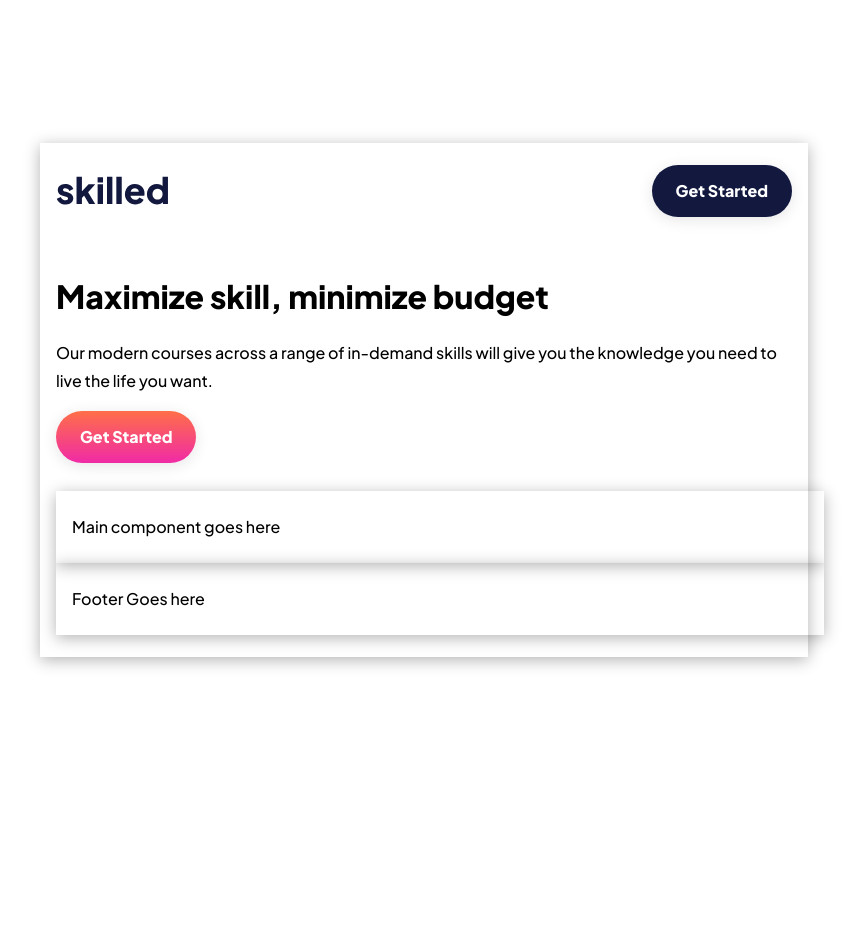
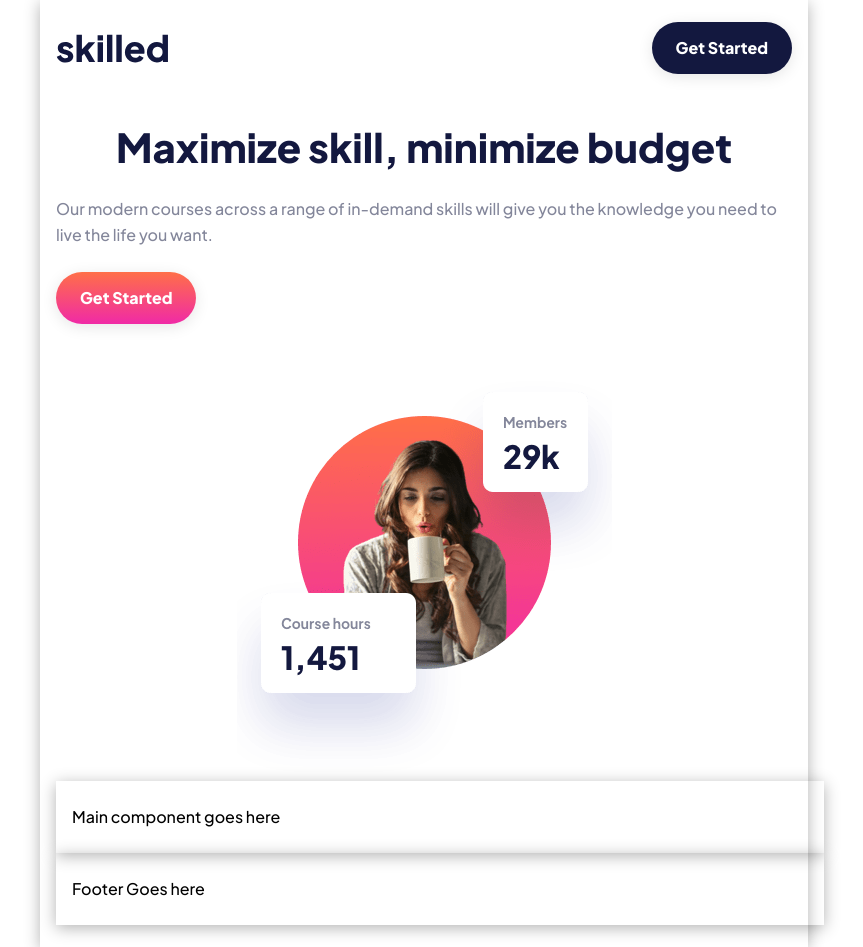
Before and after one commit to Hcmwebs/skilled-e-learning-landing, a React (Create React App) app: page / in a window 1280 px wide. Shown: the whole page, without its empty margins (216-1079 px from the left). Before the commit the page ends 800 px from the top, so only its background shows below. Built offline with nearby package versions, Linux system fonts and the light colour scheme.

Commit message:
styled the hero text for the hero text

```diff
--- a/src/Components/Hero.js
+++ b/src/Components/Hero.js
@@ -1,4 +1,6 @@
 import React from 'react'
+import heroMobilePng from '../Assets/image-hero-mobile.png';
+import heroMobileWebp from '../Assets/image-hero-mobile.webp'
 
 const Hero = () => {
 	return (
@@ -12,7 +14,12 @@
 				<button className='btn btn-hero'> Get Started</button>
 			</div>
 			<div className='hero-img'>
-				<img src='' alt='' className='img' />
+				<div className='img-container'>
+					<picture>
+						<source  media ='(min-width: 768px)' srcSet ={heroMobilePng} type={heroMobilePng} />
+					</picture>
+					<img src={heroMobilePng} alt='hero' className='img' />
+				</div>
 			</div>
 		</div>
 	)
--- a/src/sass/abstracts/_font.scss
+++ b/src/sass/abstracts/_font.scss
@@ -3,3 +3,6 @@
 $medium: 500;
 $bold: 700;
 $extrabold: 800;
+
+
+$lineHeight:0.625rem;
--- a/src/sass/components/_hero.scss
+++ b/src/sass/components/_hero.scss
@@ -3,9 +3,30 @@
 .hero {
 	@include grid(center);
 	grid-template-columns: 1fr;
+	gap: $gap * 4.8;
 
 	&-text {
-		text-align: center;
-		padding-inline: $padding * 1.6;
+		text-align: left;
+		@include grid(center);
+		gap: $gap * 2.4;
+
+		h1{
+			font-size: 40px;
+			font-weight: $extrabold;
+			line-height: 50px;
+			margin: 0;
+			color:$dark-bluish-grey;
+		}
+
+		p{
+			font-weight: medium;
+			line-height: $lineHeight * 2.6;
+			margin: 0;
+			color: $grey;
+		}
+
+		button{
+			justify-self: start;
+		}
 	}
 }
--- a/src/sass/components/_index.scss
+++ b/src/sass/components/_index.scss
@@ -1,3 +1,4 @@
 @forward '../components/container';
 @forward '../components/img';
 @forward '../components/button';
+@forward '../components/hero';
--- a/src/sass/layout/_header.scss
+++ b/src/sass/layout/_header.scss
@@ -2,5 +2,5 @@
 
 .header {
 	@include grid(center);
-	gap: $gap * 3.8;
+	gap: $gap * 4.8;
 }
```
